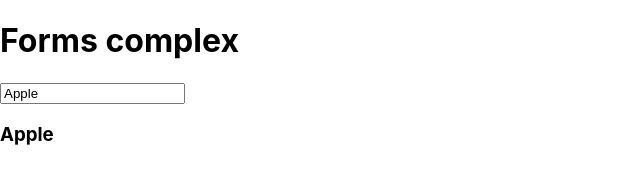
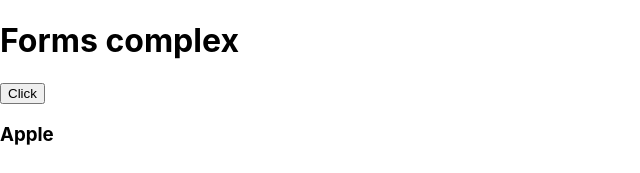
Before and after one commit to kajcanat/learning-reactjs, a React (Create React App) app: page / in a window 1280 px wide. Shown: the top 173 px of the page, without its empty margins (0-640 px from the left). Built offline with nearby package versions, Linux system fonts and the light colour scheme.

Commit message:
events complex

```diff
--- a/src/App.jsx
+++ b/src/App.jsx
@@ -9,7 +9,7 @@
     this.updateState = this.updateState.bind(this);
    };
    updateState(e) {
-     this.setState({data: e.target.value});
+     this.setState({data: 'Orange'});
    }
    render() {
       return (
@@ -33,7 +33,7 @@
    render() {
       return (
          <div>
-	   <input type="text" value={this.props.myDataProp} onChange={this.props.updateStateProp}/>
+	   <button onClick= {this.props.updateStateProp}>Click</button>
            <h3>{this.props.myDataProp}</h3>
          </div>
       );
```
